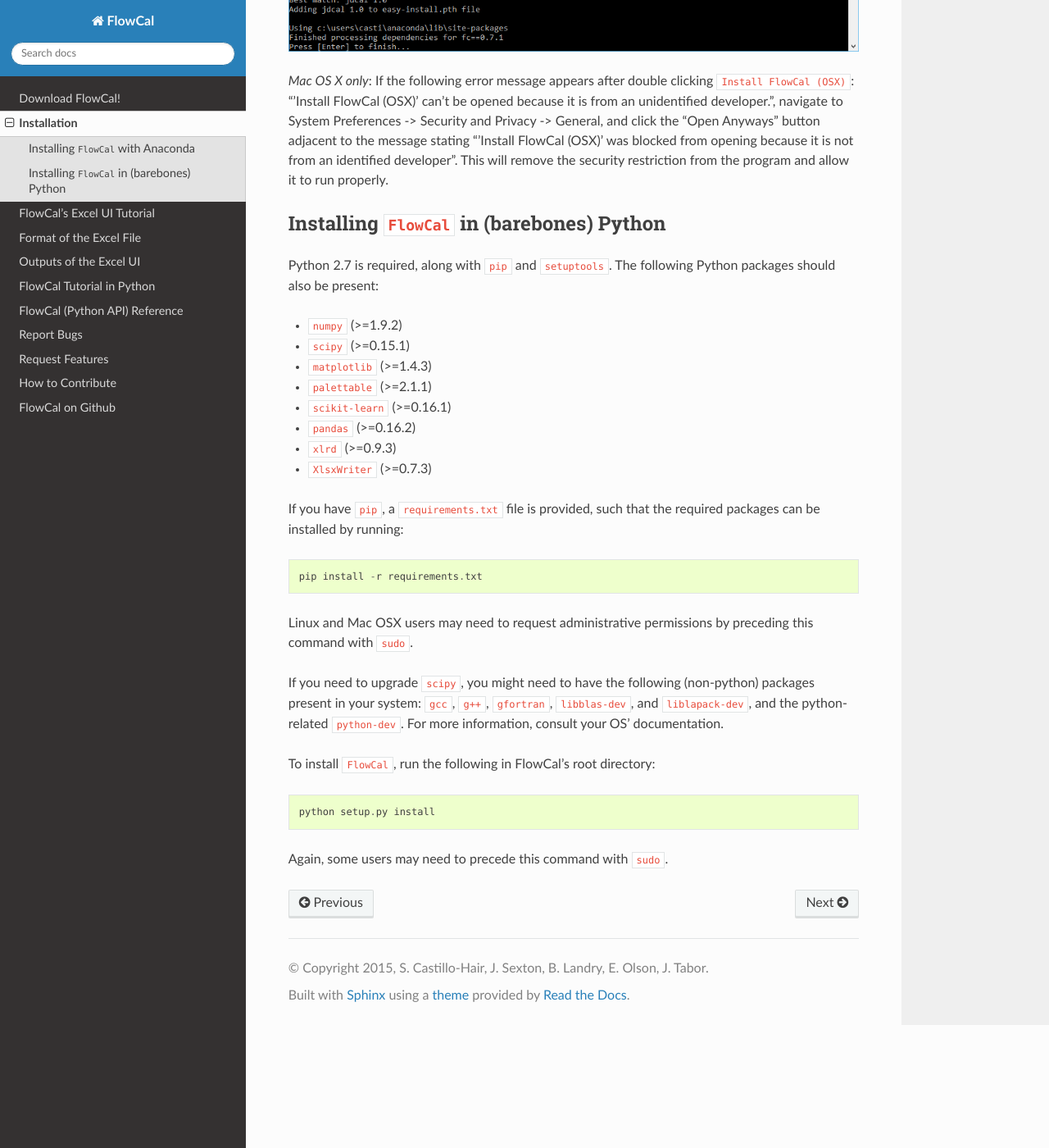
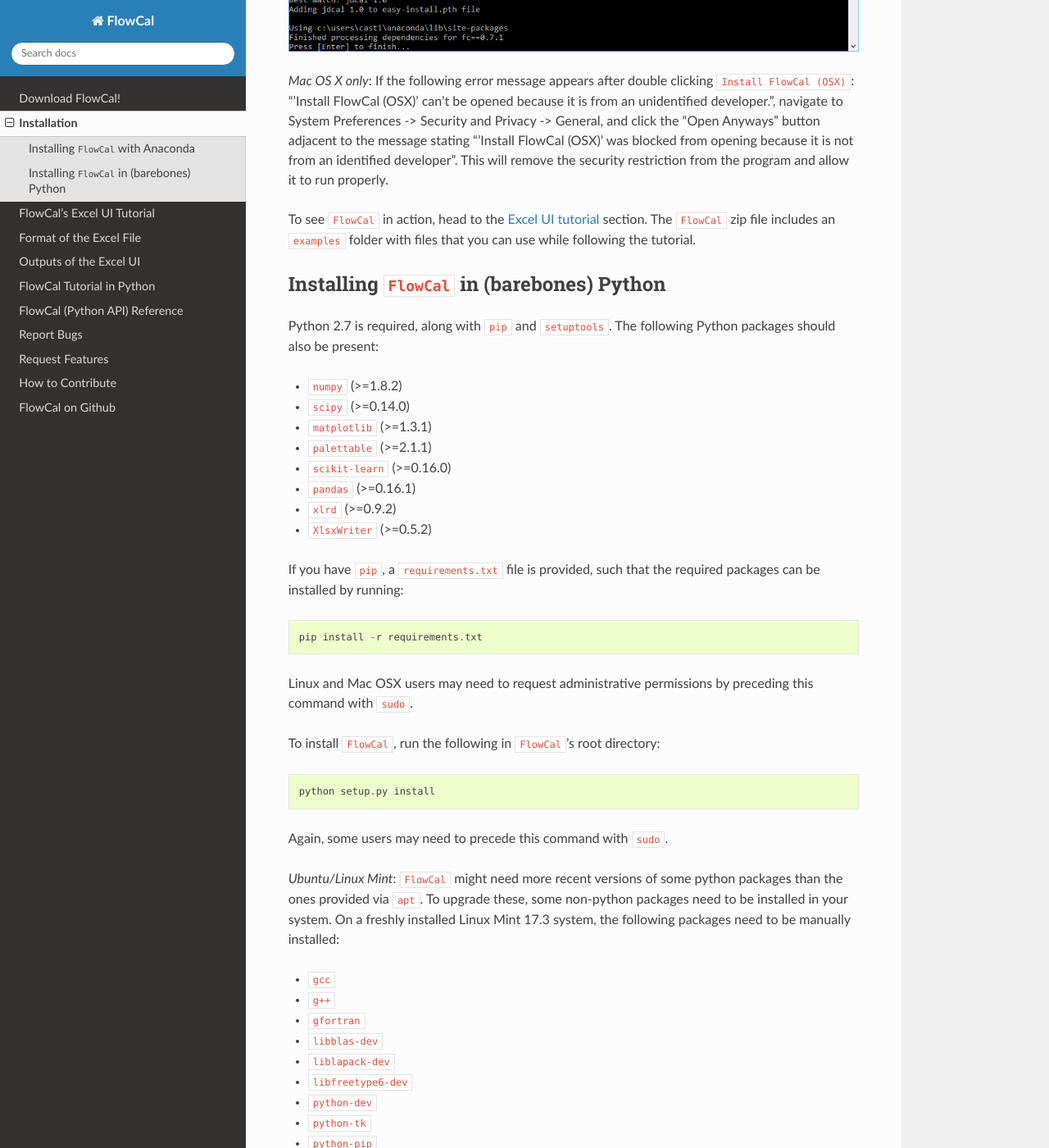
Before and after one commit to taborlab/FlowCal, a Sphinx documentation site: the page built from doc/installation.rst, in a window 1280 px wide and 1400 px high, scrolled down 1053 px. Shown: the whole window at 82% size. Built offline with Sphinx 7.4.7 and the Read the Docs theme 2.0.0, drawn with Linux system fonts in a browser that asks for light colours; the version number could not be read and is left out; some of the changed text lies outside the part shown.

Commit message:
Updated installation procedure in documentation.

```diff
--- a/doc/installation.rst
+++ b/doc/installation.rst
@@ -11,7 +11,7 @@
 
 2. Double click the installer (.exe in Windows, .pkg in OS X) and follow the instructions on screen.
 
-3. Download FlowCal from `here <https://github.com/taborlab/FlowCal/archive/master.zip>`_. A file called ``FlowCal-master.zip`` will be downloaded. Unzip this file.
+3. Download ``FlowCal`` from `here <https://github.com/taborlab/FlowCal/archive/master.zip>`_. A file called ``FlowCal-master.zip`` will be downloaded. Unzip this file.
 
 4. Inside the unzipped folder, double click on ``Install FlowCal (Windows).bat`` or ``Install FlowCal (OSX)`` if you are using Windows or OS X, respectively. This will open a terminal window and install ``FlowCal``. The installation procedure may take a few minutes. When installation is finished, the terminal will show the message “Press Enter to finish...”. If the installation was successful, your terminal should look like the figure below. Press Enter to close the terminal window.
 
@@ -19,18 +19,20 @@
 
 *Mac OS X only*: If the following error message appears after double clicking ``Install FlowCal (OSX)``: “’Install FlowCal (OSX)’ can’t be opened because it is from an unidentified developer.”, navigate to System Preferences -> Security and Privacy -> General, and click the “Open Anyways” button adjacent to the message stating “’Install FlowCal (OSX)’ was blocked from opening because it is not from an identified developer”. This will remove the security restriction from the program and allow it to run properly.
 
+To see ``FlowCal`` in action, head to the :doc:`Excel UI tutorial</tutorial_excel>` section. The ``FlowCal`` zip file includes an ``examples`` folder with files that you can use while following the tutorial.
+
 Installing ``FlowCal`` in (barebones) Python
 --------------------------------------------
 Python 2.7 is required, along with ``pip`` and ``setuptools``. The following Python packages should also be present:
 
-* ``numpy`` (>=1.9.2)
-* ``scipy`` (>=0.15.1)
-* ``matplotlib`` (>=1.4.3)
+* ``numpy`` (>=1.8.2)
+* ``scipy`` (>=0.14.0)
+* ``matplotlib`` (>=1.3.1)
 * ``palettable`` (>=2.1.1)
-* ``scikit-learn`` (>=0.16.1)
-* ``pandas`` (>=0.16.2)
-* ``xlrd`` (>=0.9.3)
-* ``XlsxWriter`` (>=0.7.3)
+* ``scikit-learn`` (>=0.16.0)
+* ``pandas`` (>=0.16.1)
+* ``xlrd`` (>=0.9.2)
+* ``XlsxWriter`` (>=0.5.2)
 
 If you have ``pip``, a ``requirements.txt`` file is provided, such that the required packages can be installed by running::
 
@@ -38,10 +40,26 @@
 
 Linux and Mac OSX users may need to request administrative permissions by preceding this command with ``sudo``.
 
-If you need to upgrade ``scipy``, you might need to have the following (non-python) packages present in your system: ``gcc``, ``g++``, ``gfortran``, ``libblas-dev``, and ``liblapack-dev``, and the python-related ``python-dev``. For more information, consult your OS' documentation.
-
-To install ``FlowCal``, run the following in FlowCal's root directory::
+To install ``FlowCal``, run the following in ``FlowCal``'s root directory::
 
 	python setup.py install
 
 Again, some users may need to precede this command with ``sudo``.
+
+*Ubuntu/Linux Mint*: ``FlowCal`` might need more recent versions of some python packages than the ones provided via ``apt``. To upgrade these, some non-python packages need to be installed in your system. On a freshly installed Linux Mint 17.3 system, the following packages need to be manually installed:
+
+* ``gcc``
+* ``g++``
+* ``gfortran``
+* ``libblas-dev``
+* ``liblapack-dev``
+* ``libfreetype6-dev``
+* ``python-dev``
+* ``python-tk``
+* ``python-pip``
+
+All of these can be installed using::
+
+	sudo apt-get install <package-name>
+
+After this, you may upgrade the requirements using ``pip`` and then install ``FlowCal``.
```
